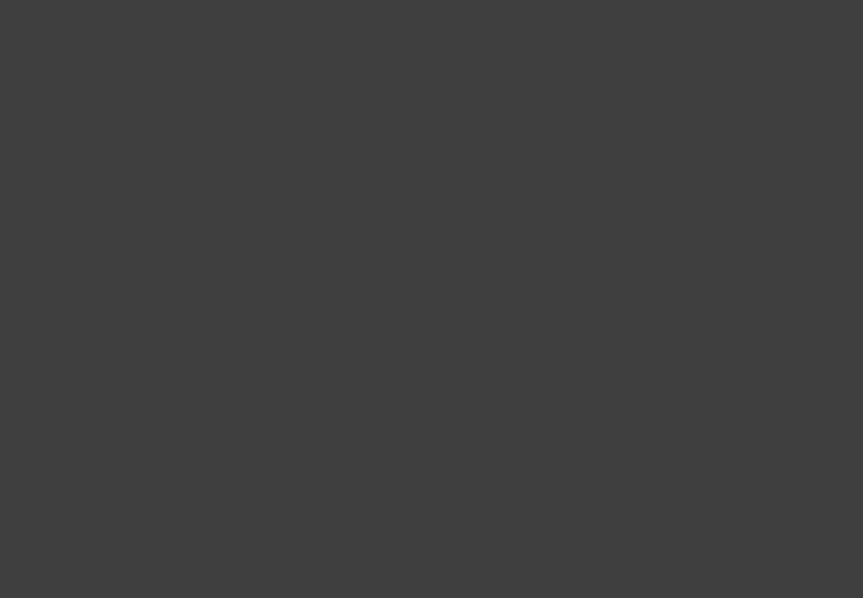
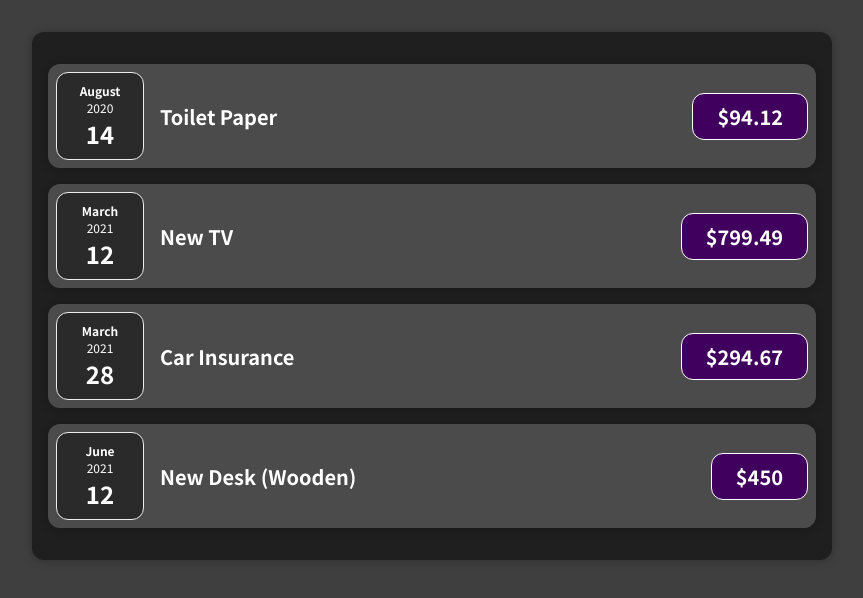
Before and after one commit to errollin/styled-components-react-basic, a React (Create React App) app: page / in a window 1280 px wide. Shown: the top 598 px of the page, without its empty margins (208-1071 px from the left). Built offline with nearby package versions, Linux system fonts and the light colour scheme.

Commit message:
Add Expenses component and its subcomponents

```diff
--- a/src/App.tsx
+++ b/src/App.tsx
@@ -1,6 +1,10 @@
 import React from 'react';
 
 import { createGlobalStyle } from 'styled-components';
+
+import { DUMMY_EXPENSES } from 'data/expenses';
+import { Expense } from 'models';
+import Expenses from 'components/Expenses/Expenses';
 
 const GlobalStyle = createGlobalStyle`
   * {
@@ -16,9 +20,13 @@ const GlobalStyle = createGlobalStyle`
 `;
 
 const App = () => {
+
+  const expenses: Array<Expense> = DUMMY_EXPENSES;
+
   return (
     <React.Fragment>
       <GlobalStyle />
+      <Expenses expenses={expenses} />
     </React.Fragment>
   );
 };
--- /dev/null
+++ b/src/components/Expenses/ExpenseDate/ExpenseDate.tsx
@@ -0,0 +1,50 @@
+import React from 'react';
+
+import styled from 'styled-components';
+
+type Props = {
+  date: Date;
+};
+
+const DateWrapper = styled.div`
+  display: flex;
+  flex-direction: column;
+  width: 5.5rem;
+  height: 5.5rem;
+  border: 1px solid #ececec;
+  background-color: #2a2a2a;
+  color: white;
+  border-radius: 12px;
+  align-items: center;
+  justify-content: center;
+`;
+
+const MonthWrapper = styled.div`
+  font-size: 0.75rem;
+  font-weight: bold;
+`;
+
+const YearWrapper = styled.div`
+  font-size: 0.75rem;
+`;
+
+const DayWrapper = styled.div`
+  font-size: 1.5rem;
+  font-weight: bold;
+`;
+
+const ExpenseDate = (props: Props) => {
+  const month = props.date.toLocaleString('en-US', { month: 'long' });
+  const day = props.date.toLocaleString('en-US', { day: '2-digit' });
+  const year = props.date.getFullYear();
+
+  return (
+    <DateWrapper>
+      <MonthWrapper>{month}</MonthWrapper>
+      <YearWrapper>{year}</YearWrapper>
+      <DayWrapper>{day}</DayWrapper>
+    </DateWrapper>
+  );
+};
+
+export default ExpenseDate;
--- /dev/null
+++ b/src/components/Expenses/ExpenseItem/ExpenseItem.tsx
@@ -0,0 +1,79 @@
+import React from 'react';
+
+import styled from 'styled-components';
+
+import Card from 'components/common/Card/Card';
+import ExpenseDate from '../ExpenseDate/ExpenseDate';
+
+type Props = {
+  title: string;
+  amount: number;
+  date: Date;
+};
+
+const ItemWrapper = styled(Card)`
+  display: flex;
+  justify-content: space-between;
+  align-items: center;
+  padding: 0.5rem;
+  margin: 1rem 0;
+  background-color: #4b4b4b;
+`;
+
+const DescriptionWrapper = styled.div`
+  display: flex;
+  flex-direction: column;
+  gap: 1rem;
+  align-items: flex-end;
+  flex-flow: column-reverse;
+  justify-content: flex-start;
+  flex: 1;
+
+  @media (min-width: 580px) {
+    flex-direction: row;
+    align-items: center;
+    justify-content: flex-start;
+    flex: 1;
+  }
+
+  & h2 {
+    color: #3a3a3a;
+    font-size: 1rem;
+    flex: 1;
+    margin: 0 1rem;
+    color: white;
+
+    @media (min-width: 580px) {
+      font-size: 1.25rem;
+    }
+  }
+`;
+
+const PriceWrapper = styled.div`
+  font-size: 1rem;
+  font-weight: bold;
+  color: white;
+  background-color: #40005d;
+  border: 1px solid white;
+  padding: 0.5rem;
+  border-radius: 12px;
+
+  @media (min-width: 580px) {
+    font-size: 1.25rem;
+    padding: 0.5rem 1.5rem;
+  }
+`;
+
+const ExpenseItem = (props: Props) => {
+  return (
+    <ItemWrapper>
+      <ExpenseDate date={props.date} />
+      <DescriptionWrapper>
+        <h2>{props.title}</h2>
+        <PriceWrapper>${props.amount}</PriceWrapper>
+      </DescriptionWrapper>
+    </ItemWrapper>
+  );
+};
+
+export default ExpenseItem;
--- /dev/null
+++ b/src/components/Expenses/ExpenseList/ExpenseList.tsx
@@ -0,0 +1,32 @@
+import React from 'react';
+
+import styled from 'styled-components';
+
+import { Expense } from 'models';
+import ExpenseItem from 'components/Expenses/ExpenseItem/ExpenseItem';
+
+type Props = {
+  expenses: Array<Expense>;
+};
+
+const ExpenseListWrapper = styled.div`
+  list-style: none;
+  padding: 0;
+`;
+
+const ExpenseList = (props: Props) => {
+  return (
+    <ExpenseListWrapper>
+      {props.expenses.map((item: Expense) => (
+        <ExpenseItem
+          key={item.id}
+          title={item.title}
+          amount={item.amount}
+          date={item.date}
+        />
+      ))}
+    </ExpenseListWrapper>
+  );
+};
+
+export default ExpenseList;
--- /dev/null
+++ b/src/components/Expenses/Expenses.tsx
@@ -0,0 +1,29 @@
+import React from 'react';
+
+import styled from 'styled-components';
+
+import { Expense } from 'models';
+import Card from 'components/common/Card/Card';
+import ExpenseList from 'components/Expenses/ExpenseList/ExpenseList';
+
+type Props = {
+  expenses: Array<Expense>;
+};
+
+const ExpensesWrapper = styled(Card)`
+  padding: 1rem;
+  background-color: rgb(31, 31, 31);
+  margin: 2rem auto;
+  width: 50rem;
+  max-width: 95%;
+`;
+
+const Expenses = (props: Props) => {
+  return (
+    <ExpensesWrapper>
+      <ExpenseList expenses={props.expenses} />
+    </ExpensesWrapper>
+  );
+};
+
+export default Expenses;
```
